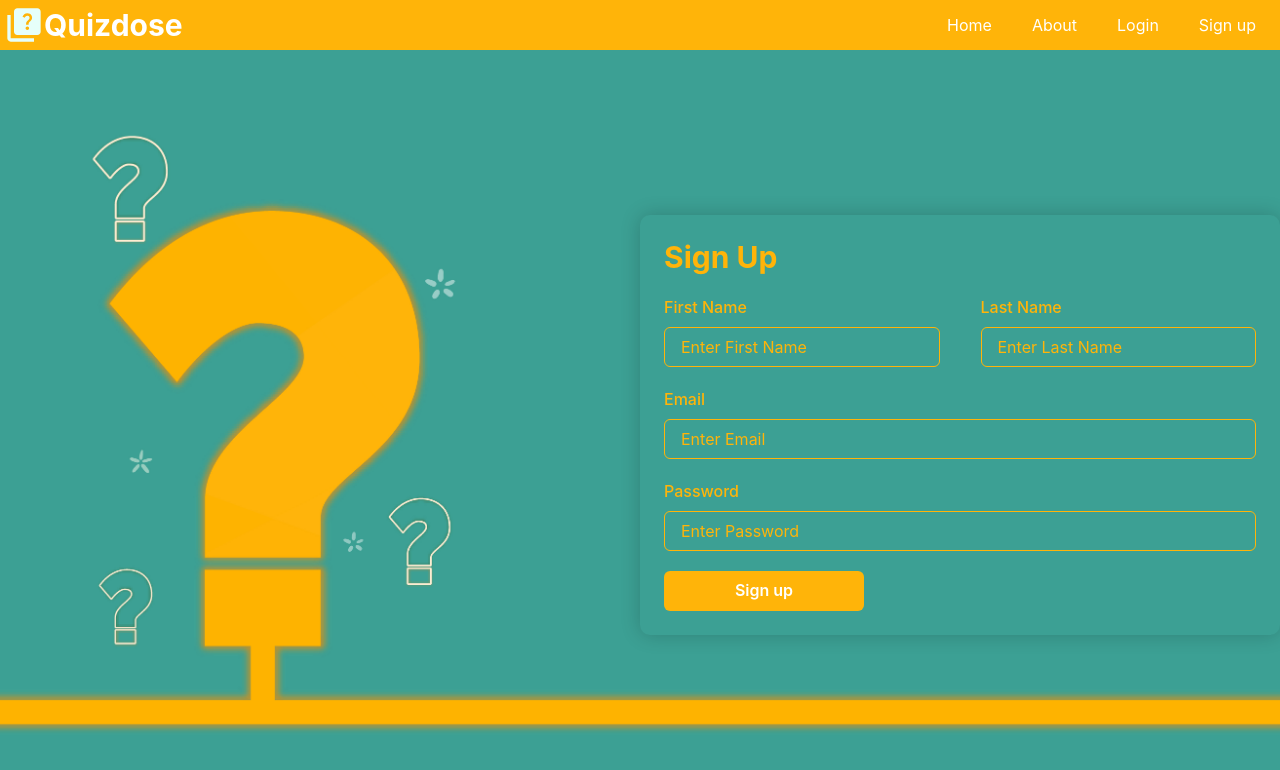
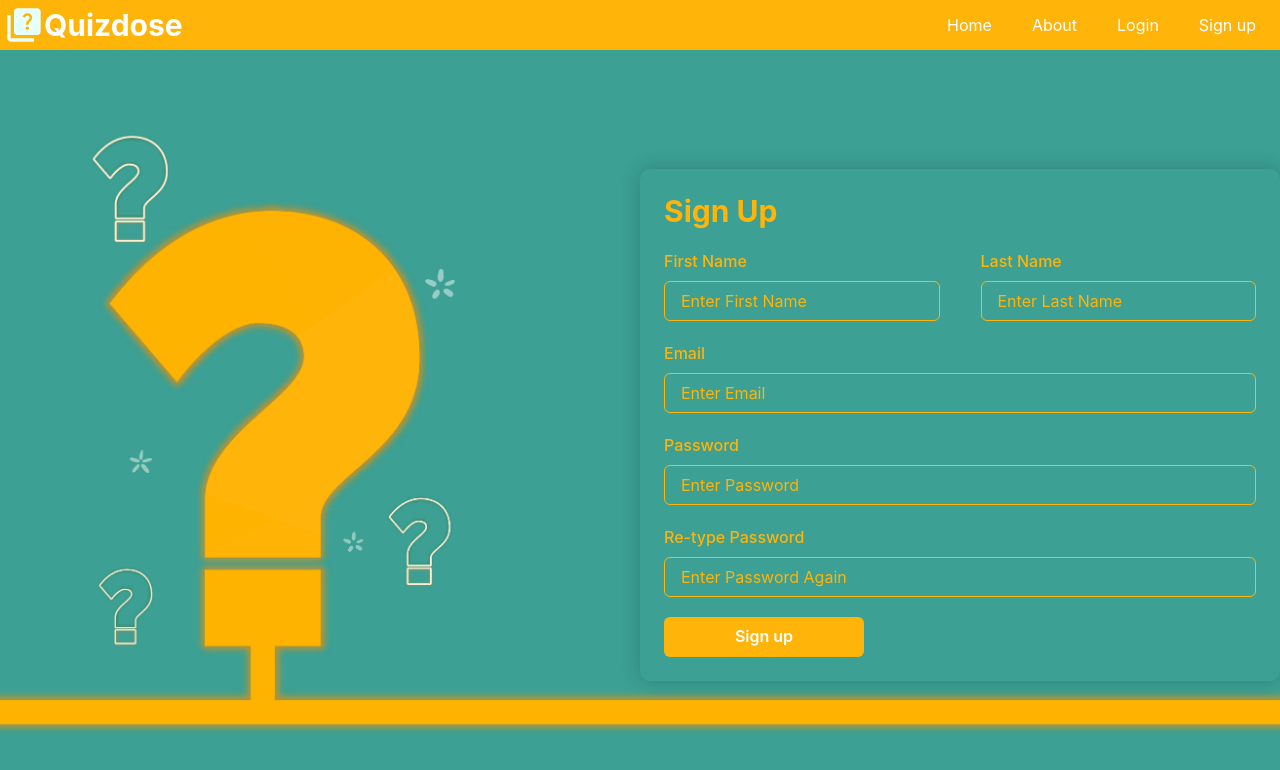
Before and after one commit to MAmmad-byte/quizdose-frontend, a React (Vite) app: page /signup in a window 1280 px wide. Shown: the top 770 px of the page. Built offline with nearby package versions, Linux system fonts and the light colour scheme.

Commit message:
Implementing userAuth services in login page

```diff
--- a/src/components/form/FormInput.jsx
+++ b/src/components/form/FormInput.jsx
@@ -3,7 +3,7 @@ import { FormControl, FormHelperText, FormLabel, Input } from "@chakra-ui/react"
 export default function FormInput({name, type, label, register,placeholder, errors}) {
     let color = errors[name] && "red"
   return (
-    <FormControl    mt={5} color={"#ffb409"}>
+    <FormControl background={"transparent"}    mt={5} color={"#ffb409"}>
       {label && <FormLabel>{label}</FormLabel>}
       <Input
         {...register(name)}
@@ -11,13 +11,14 @@ export default function FormInput({name, type, label, register,placeholder, erro
         placeholder={placeholder}
         borderColor={color}
         focusBorderColor="#ffb409"
+        background={"transparent"}
         color="#ffb409"
         border="1px solid #ffb409"
         _placeholder={{color:"#ffb409"}}
         _hover={{border:"1px solid #ffb409"}}
       />
       {errors[name] && (
-        <FormHelperText color={"red"}>
+        <FormHelperText color={"#ff9c9c"}>
           {errors[name]?.message}
         </FormHelperText>
       )}
--- a/src/pages/Login.jsx
+++ b/src/pages/Login.jsx
@@ -4,7 +4,39 @@ import PageLayout from "../components/PageLayout";
 import bg from "../assets/images/bg_quiz.jpg";
 import ShadowBox from "../components/ShadowBox";
 import FormInput from "../components/form/FormInput";
+import { z } from "zod";
+import { useForm } from "react-hook-form";
+import { zodResolver } from "@hookform/resolvers/zod"
+import authServices from "../services/authServices";
+
+const userSchema = z.object({
+    email: z.string().email(),
+    password: z.string().min(8).max(255)
+})
+
+
 export default function Login() {
+
+    const { register, handleSubmit , formState: { errors }} = useForm({
+        resolver: zodResolver(userSchema),
+        defaultValues:{
+            email:"",
+            password:""
+        }
+      })
+
+async function onSubmit(data){
+    try {
+
+        const response  = await authServices.login(data)
+    } catch (error) {
+
+        console.log(error.message)
+        console.log("ssss")
+    }
+
+}
+
   return (
     <Box
       backgroundImage={bg}
@@ -24,10 +56,10 @@ export default function Login() {
             <Heading as="h2" size="lg" color="#ffb409">
               Welcome back
             </Heading>
-            <form action="">
-                <FormInput errors={""} label={"Email"} name={""} register={()=>{}} placeholder={"Enter Email"} type={"email"} />
-                <FormInput errors={""} label={"Password"} name={""} register={()=>{}} placeholder={"Enter Password"} type={"password"} />
-                <Button bg={"#ffb409"} width={200} mt={5}>Login</Button>
+            <form onSubmit={handleSubmit(onSubmit)} action="" method="post">
+                <FormInput errors={errors} label={"Email"} name={"email"} register={register} placeholder={"Enter Email"} type={"email"} />
+                <FormInput errors={errors} label={"Password"} name={"password"} register={register} placeholder={"Enter Password"} type={"password"} />
+                <Button type="submit" bg={"#ffb409"} width={200} mt={5}>Login</Button>
             </form>
           </ShadowBox>
         </Box>
--- a/src/pages/Signup.jsx
+++ b/src/pages/Signup.jsx
@@ -4,7 +4,47 @@ import PageLayout from "../components/PageLayout";
 import bg from "../assets/images/bg_quiz.jpg";
 import ShadowBox from "../components/ShadowBox";
 import FormInput from "../components/form/FormInput";
+import { z } from "zod";
+import { useForm } from "react-hook-form";
+import { zodResolver } from "@hookform/resolvers/zod"
+
+const userSchema = z.object({
+    firstName: z.string().min(3).max(55),
+    lastName: z.string().min(3).max(55),
+    email: z.string().email(),
+    password: z.string().min(8).max(255),
+    confirmPassword: z.string().min(8).max(255),
+})
+.superRefine(({password, confirmPassword}, ctx)=>{
+  if(password!==confirmPassword){
+    ctx.addIssue({
+      code: z.ZodIssueCode.custom,
+      message:"Password does not match",
+      path:["confirmPassword"]
+    })
+  }
+})
+
+
 export default function Signup() {
+
+    const { register, handleSubmit , formState: { errors }} = useForm({
+        resolver: zodResolver(userSchema),
+        defaultValues:{
+            firstName:"",
+            lastName:"",
+            email:"",
+            password:"",
+            confirmPassword:""
+        }
+      })
+
+
+      function onSubmit(data){
+        console.log(data)
+      }
+
+
   return (
     <Box
       backgroundImage={bg}
@@ -24,15 +64,16 @@ export default function Signup() {
             <Heading as="h2" size="lg" color="#ffb409">
               Sign Up
             </Heading>
-            <form action="">
+            <form onSubmit={handleSubmit(onSubmit)} action="">
                 <Flex>
-                <FormInput errors={""} label={"First Name"} name={""} register={()=>{}} placeholder={"Enter First Name"} type={"text"} />
+                <FormInput errors={errors} label={"First Name"} name={"firstName"} register={register} placeholder={"Enter First Name"} type={"text"} />
                 <Divider orientation="vertical" m={"0 20px"} />
-                <FormInput errors={""} label={"Last Name"} name={""} register={()=>{}} placeholder={"Enter Last Name"} type={"text"} />
+                <FormInput errors={errors} label={"Last Name"} name={"lastName"} register={register} placeholder={"Enter Last Name"} type={"text"} />
                 </Flex>
-                <FormInput errors={""} label={"Email"} name={""} register={()=>{}} placeholder={"Enter Email"} type={"email"} />
-                <FormInput errors={""} label={"Password"} name={""} register={()=>{}} placeholder={"Enter Password"} type={"password"} />
-                <Button bg={"#ffb409"} color={"#fff"} width={200} mt={5}>Sign up</Button>
+                <FormInput errors={errors} label={"Email"} name={"email"} register={register} placeholder={"Enter Email"} type={"email"} />
+                <FormInput errors={errors} label={"Password"} name={"password"} register={register} placeholder={"Enter Password"} type={"password"} />
+                <FormInput errors={errors} label={"Re-type Password"} name={"confirmPassword"} register={register} placeholder={"Enter Password Again"} type={"password"} />
+                <Button type="submit" bg={"#ffb409"} color={"#fff"} width={200} mt={5}>Sign up</Button>
             </form>
           </ShadowBox>
         </Box>
--- /dev/null
+++ b/src/services/api-Client.js
@@ -0,0 +1,6 @@
+import axios from "axios";
+
+
+export default axios.create({
+    baseURL:"localhost:3000/api/"
+})
--- /dev/null
+++ b/src/services/authServices.js
@@ -0,0 +1,10 @@
+import apiClient from "./api-Client";
+
+
+class AuthServices{
+    login(data){
+        apiClient.post("/auth",{email:data.email, password:data.password})
+    }
+}
+
+export default new AuthServices;
```
Also changed, not shown: src/App.css (line endings or trailing spaces).
